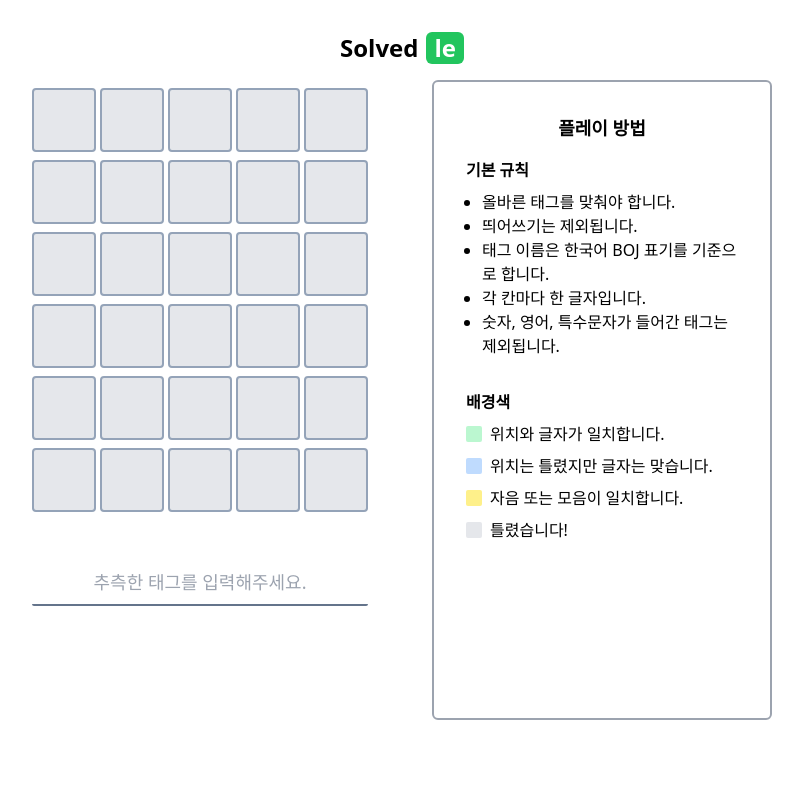
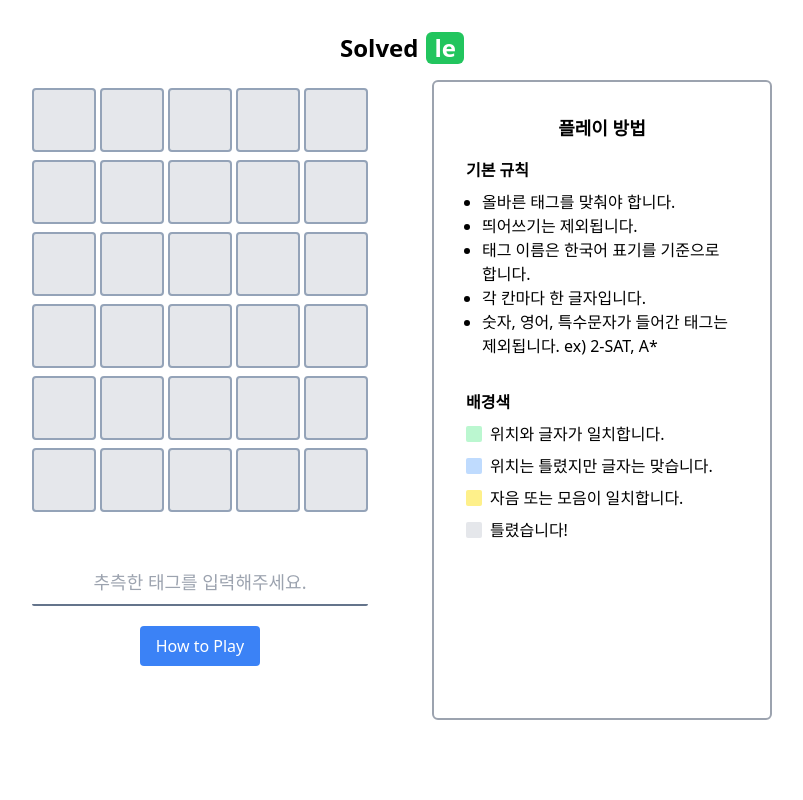
Before and after one commit to karpitony/solvedle, a React (Vite) app: page / in a window 1280 px wide. Shown: the top 800 px of the page, without its empty margins (238-1041 px from the left). Built offline with nearby package versions, Linux system fonts and the light colour scheme.

Commit message:
게임 규칙 오류 수정 및 예시 추가

```diff
--- a/src/components/how-to-play/HowToPlay.jsx
+++ b/src/components/how-to-play/HowToPlay.jsx
@@ -5,7 +5,7 @@ function HowToPlay() {
   const [modalOpen, setModalOpen] = useState(false);
 
   return (
-    <div className="flex justify-center md:hidden mt-16">
+    <div className="flex justify-center mt-5">
       <button
         className="px-4 py-2 bg-blue-500 text-white rounded hover:bg-blue-600"
         onClick={() => setModalOpen(true)}
--- a/src/components/how-to-play/HowToPlayContent.jsx
+++ b/src/components/how-to-play/HowToPlayContent.jsx
@@ -8,9 +8,9 @@ export default function HowToPlayContent() {
       <ul className="list-disc ml-4">
         <li>올바른 태그를 맞춰야 합니다.</li>
         <li>띄어쓰기는 제외됩니다.</li>
-        <li>태그 이름은 한국어 BOJ 표기를 기준으로 합니다.</li>
+        <li>태그 이름은 한국어 표기를 기준으로 합니다.</li>
         <li>각 칸마다 한 글자입니다.</li>
-        <li>숫자, 영어, 특수문자가 들어간 태그는 제외됩니다.</li>
+        <li>숫자, 영어, 특수문자가 들어간 태그는 제외됩니다. ex) 2-SAT, A*</li>
       </ul>
       <p className="mt-8 mb-2">
         <b>배경색</b>
```
